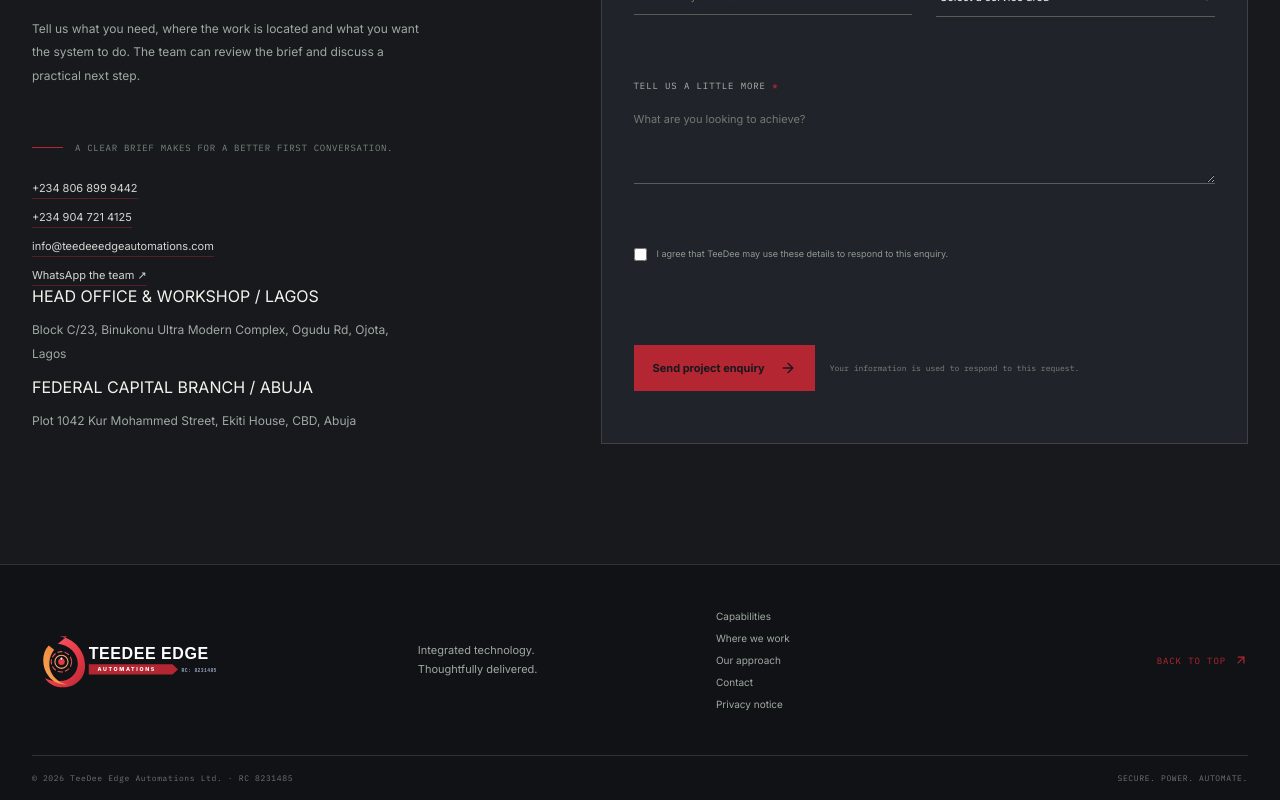
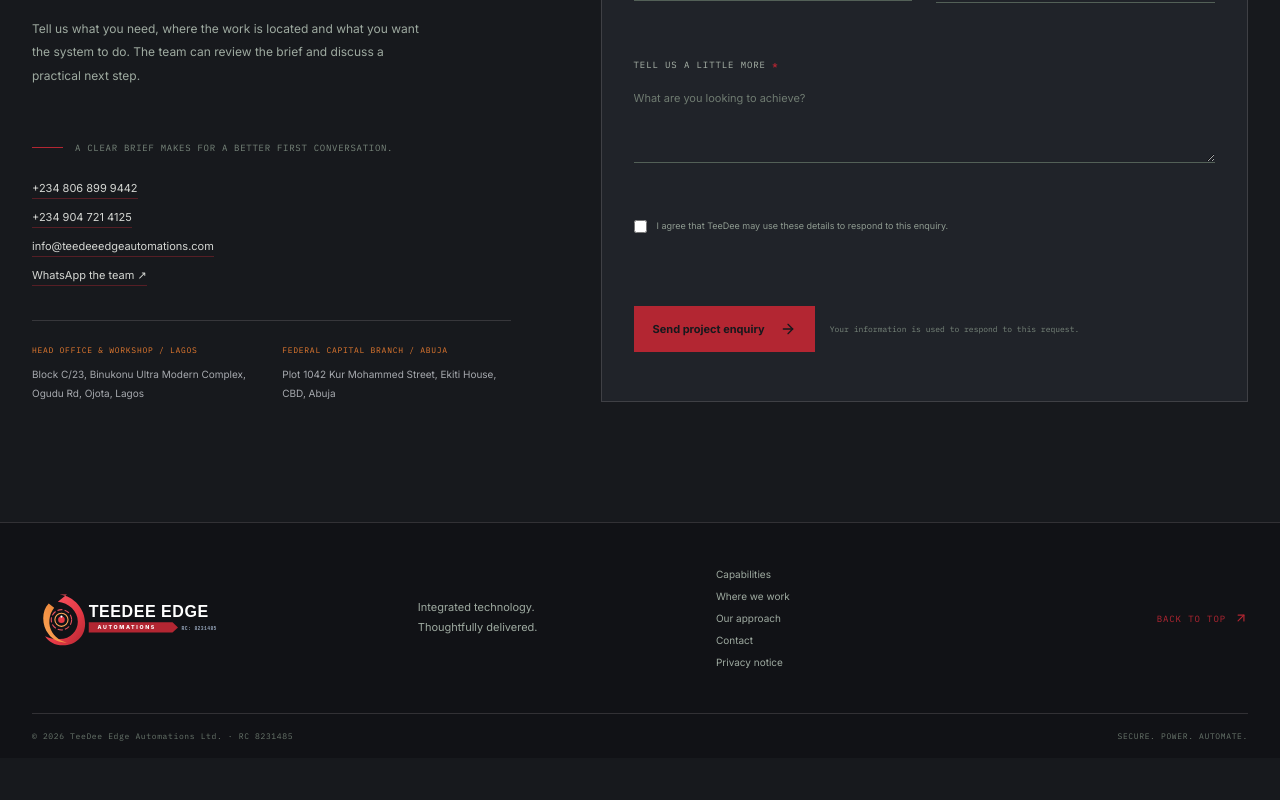
Before and after one commit to Cyberangelo-King/TeeDee, a Next.js app: page / in a window 1280 px wide. Shown: the part 5277-6077 px from the top of the page. After the commit the page ends 6035 px from the top, so only its background shows below. Built offline with nearby package versions, Linux system fonts and the light colour scheme; no server answers.

Commit message:
design: format Lagos and Abuja office details for contact section

```diff
--- a/app/globals.css
+++ b/app/globals.css
@@ -251,3 +251,9 @@ button,input,textarea,select{font:inherit}
 @keyframes ring-drift{from{rotate:0deg}to{rotate:360deg}}
 @keyframes node-drift{0%,100%{translate:0 0}50%{translate:0 -6px}}
 @media(prefers-reduced-motion:reduce){.visual-ring,.visual-node{animation:none!important}}
+
+
+.office-list{display:grid;grid-template-columns:repeat(2,minmax(0,1fr));gap:22px;margin-top:34px;padding-top:24px;border-top:1px solid var(--line)}
+.office-list span{display:block;color:var(--signal-orange);font:8px var(--mono);letter-spacing:.09em;margin-bottom:10px}
+.office-list p{max-width:260px;color:#A6A9AE;font-size:10px;line-height:1.85;margin:0}
+@media(max-width:700px){.office-list{grid-template-columns:1fr;gap:18px}}
```
